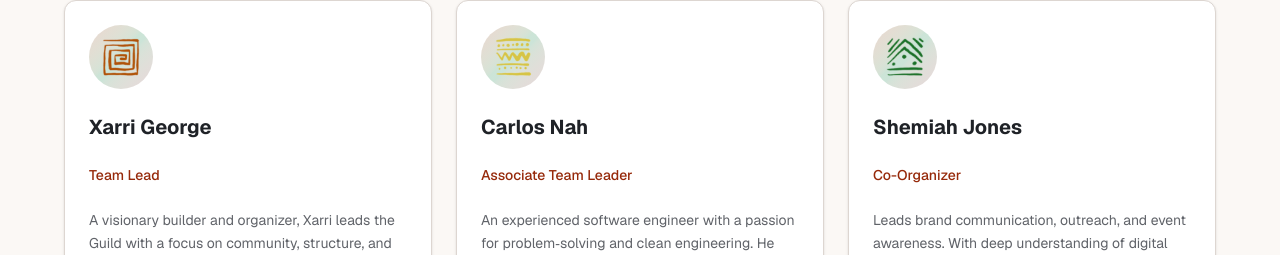
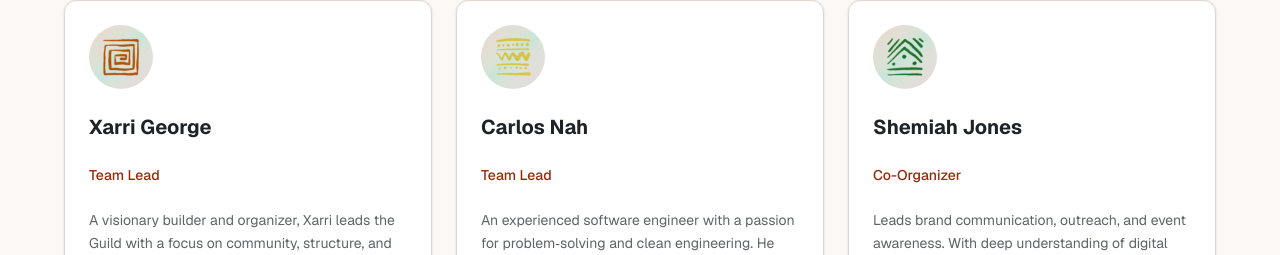
Before and after one commit to xarrijorge/kolokwa, a Next.js app: page / in a window 1280 px wide. Shown: the part 4276-4531 px from the top of the page. Built offline with nearby package versions, Linux system fonts and the light colour scheme.

Commit message:
Fixed Carlos Role

```diff
--- a/components/team.tsx
+++ b/components/team.tsx
@@ -9,7 +9,7 @@ const team = [
   },
   {
     name: "Carlos Nah",
-    role: "Associate Team Leader ",
+    role: "Team Lead ",
     description: "An experienced software engineer with a passion for problem‑solving and clean engineering. He contributes to the Guild’s technical direction, project builds, and developer‑focused initiatives.",
     logo: "/images/pattern-2.png",
   },
```
